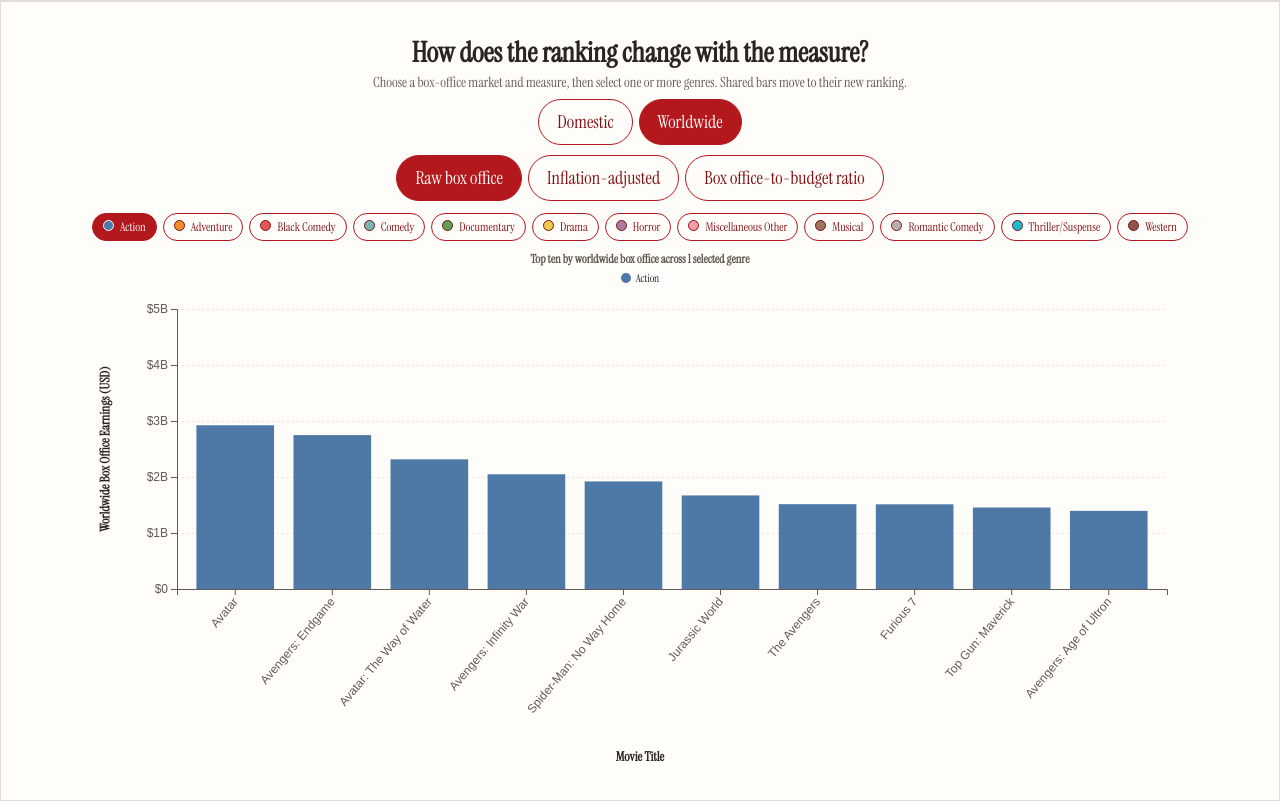
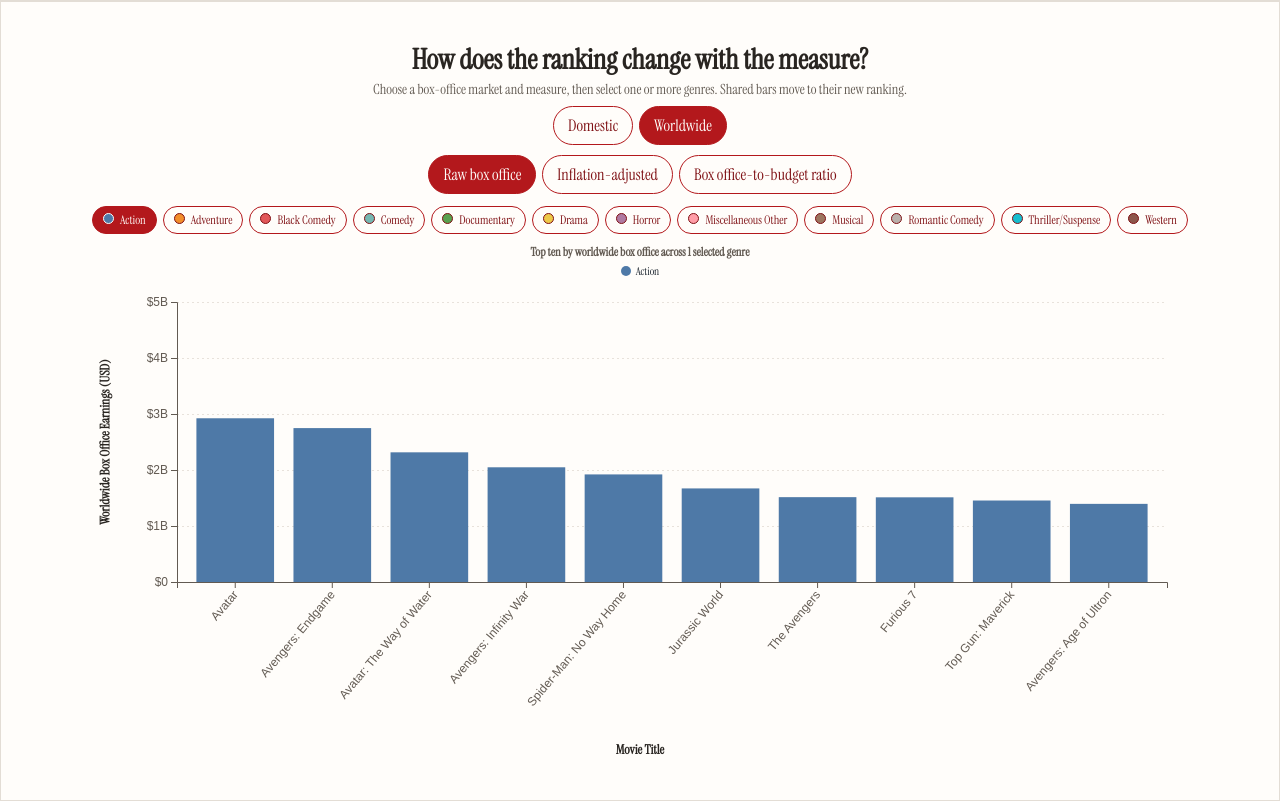
Before and after one commit to Vyhnn/Data-Visualization-Movie, a plain HTML site: page index.html in a window 1280 px wide. Shown: the part 5599-6400 px from the top of the page. Drawn offline with nearby package versions, Linux system fonts and the light colour scheme.

Commit message:
ajusted button size

```diff
--- a/style.css
+++ b/style.css
@@ -100,6 +100,11 @@ main > header {
 .section.chart-section .metric-controls {
     gap: 6px;
     margin: 4px 0 6px;
+}
+
+#section-7 .metric-controls:not(.genre-controls) .metric-button {
+    padding: 8px 14px;
+    font-size: 16px;
 }
 
 .section.chart-section .genre-controls {
```
